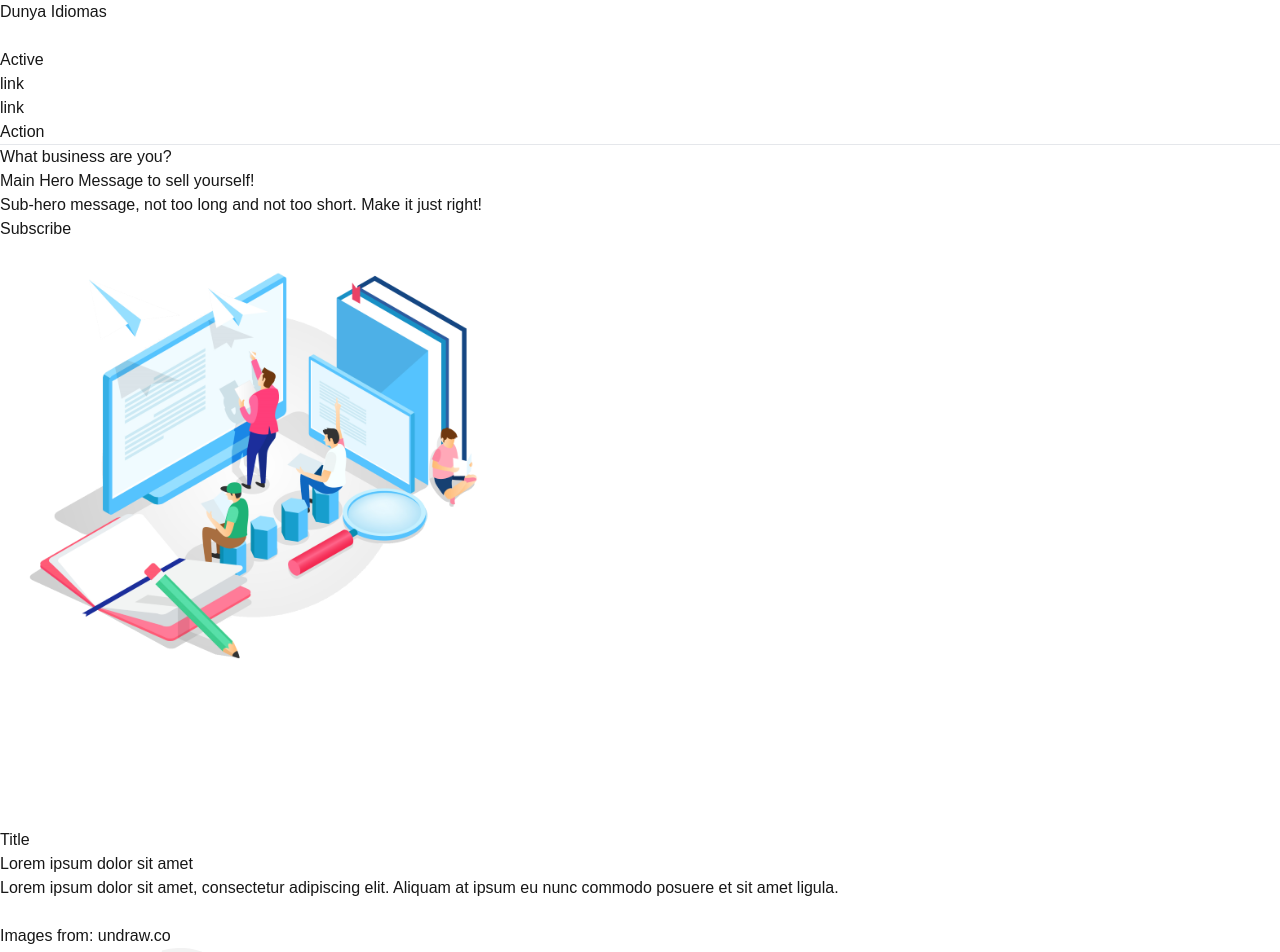
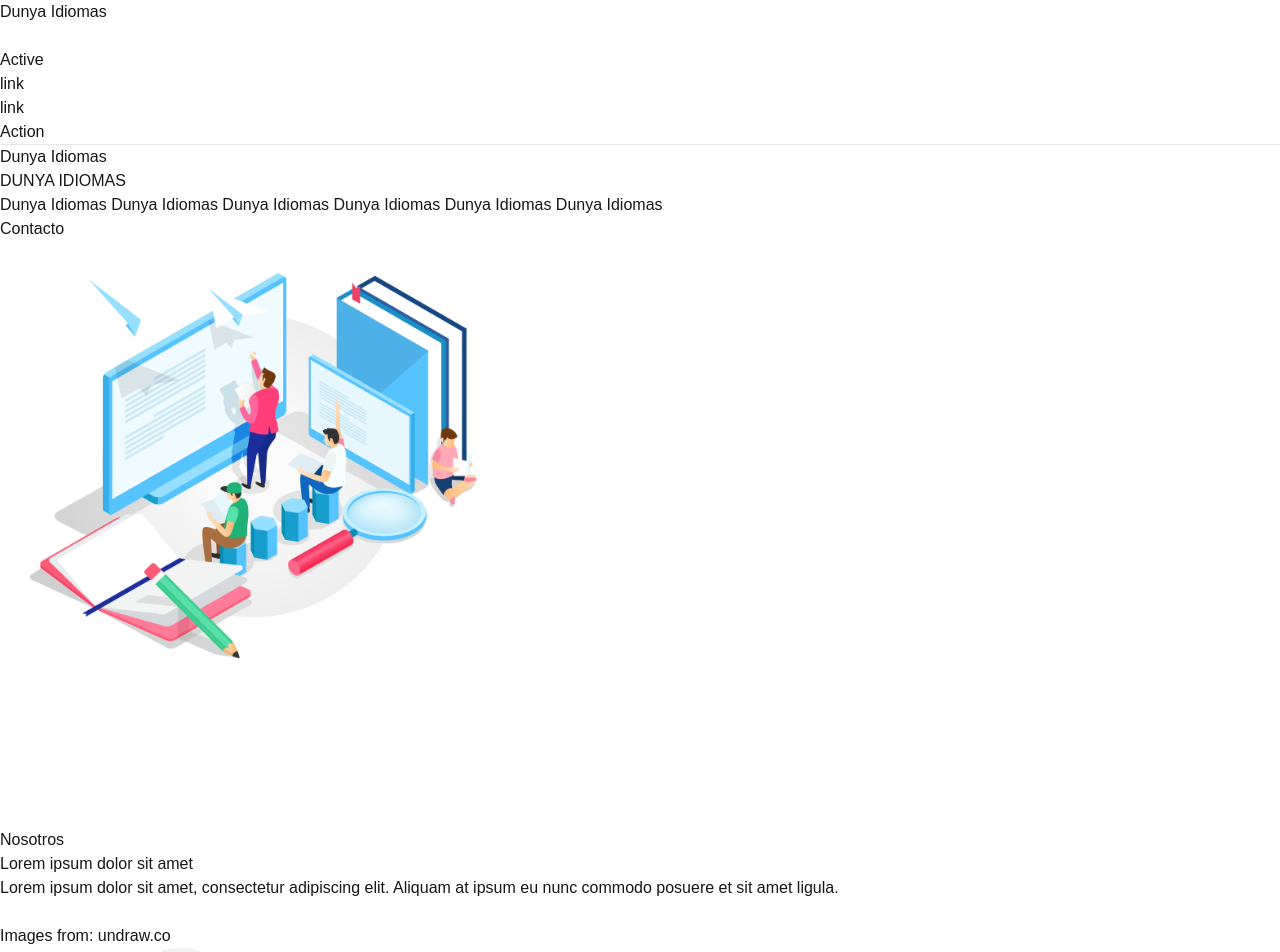
Before and after one commit to Sol6801/dunya, a Next.js app: page / in a window 1280 px wide. Shown: the top 952 px of the page. Built offline with nearby package versions, Linux system fonts and the light colour scheme.

Commit message:
Update page.js

```diff
--- a/src/app/page.js
+++ b/src/app/page.js
@@ -11,15 +11,15 @@ export default function Home() {
       <div className="pt-24">
           <div className="container px-3 mx-auto flex flex-wrap flex-col md:flex-row items-center">
             <div className="flex flex-col w-full md:w-2/5 justify-center items-start text-center md:text-left">
-              <p className="uppercase tracking-loose w-full">What business are you?</p>
+              <p className="uppercase tracking-loose w-full">Dunya Idiomas</p>
               <h1 className="my-4 text-5xl font-bold leading-tight">
-                Main Hero Message to sell yourself!
+                DUNYA IDIOMAS
               </h1>
               <p className="leading-normal text-2xl mb-8">
-                Sub-hero message, not too long and not too short. Make it just right!
+                Dunya Idiomas Dunya Idiomas Dunya Idiomas Dunya Idiomas Dunya Idiomas Dunya Idiomas
               </p>
               <button className="mx-auto lg:mx-0 hover:underline bg-white text-gray-800 font-bold rounded-full my-6 py-4 px-8 shadow-lg focus:outline-none focus:shadow-outline transform transition hover:scale-105 duration-300 ease-in-out">
-                Subscribe
+                Contacto
               </button>
             </div>
             <div className="w-full md:w-3/5 py-6 text-center">
@@ -60,7 +60,7 @@ export default function Home() {
         <section className="bg-white border-b py-8">
           <div className="container max-w-5xl mx-auto m-8">
             <h2 className="w-full my-2 text-5xl font-bold leading-tight text-center text-gray-800">
-              Title
+              Nosotros
             </h2>
             <div className="w-full mb-4">
               <div className="h-1 mx-auto gradient w-64 opacity-25 my-0 py-0 rounded-t"></div>
```
